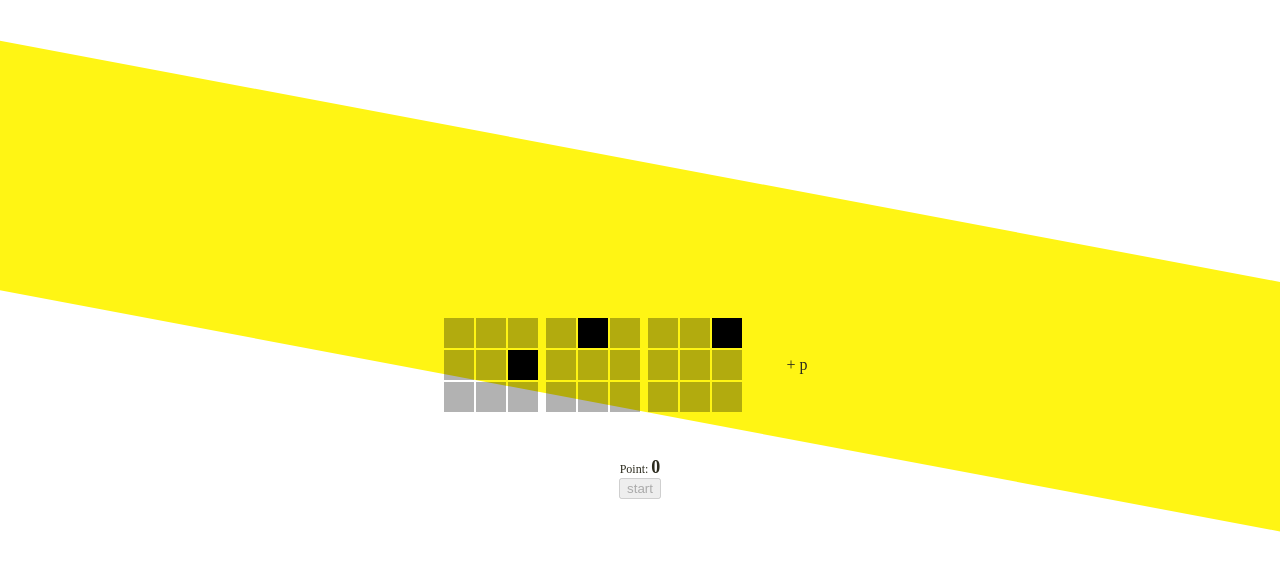
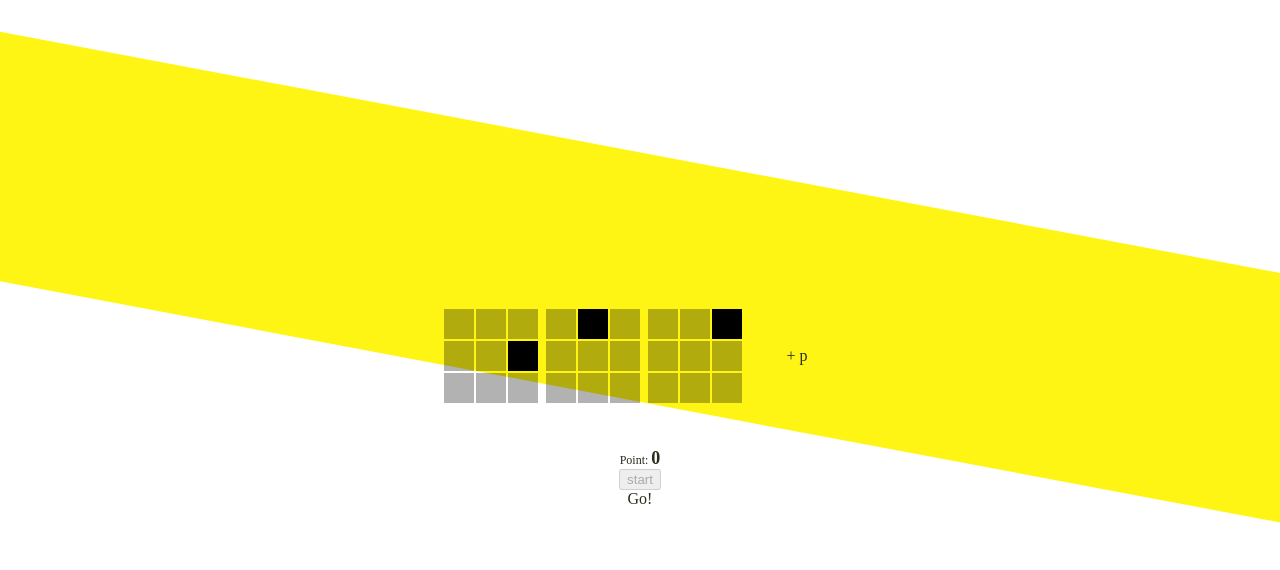
Before and after one commit to tanishi109/try-ng, an Angular app: page / in a window 1280 px wide. Both pictures are taken after a click on the button "start". Shown: the top 570 px of the page. Built offline with nearby package versions, Linux system fonts and the light colour scheme.

Commit message:
add Go text

```diff
--- a/src/app/component/app/app.component.html
+++ b/src/app/component/app/app.component.html
@@ -24,4 +24,7 @@
   <div *ngIf="isGameReady === true">
     Ready...
   </div>
+  <div *ngIf="isGameReady === false && isGameBegin === true">
+    Go!
+  </div>
 </div>
```
